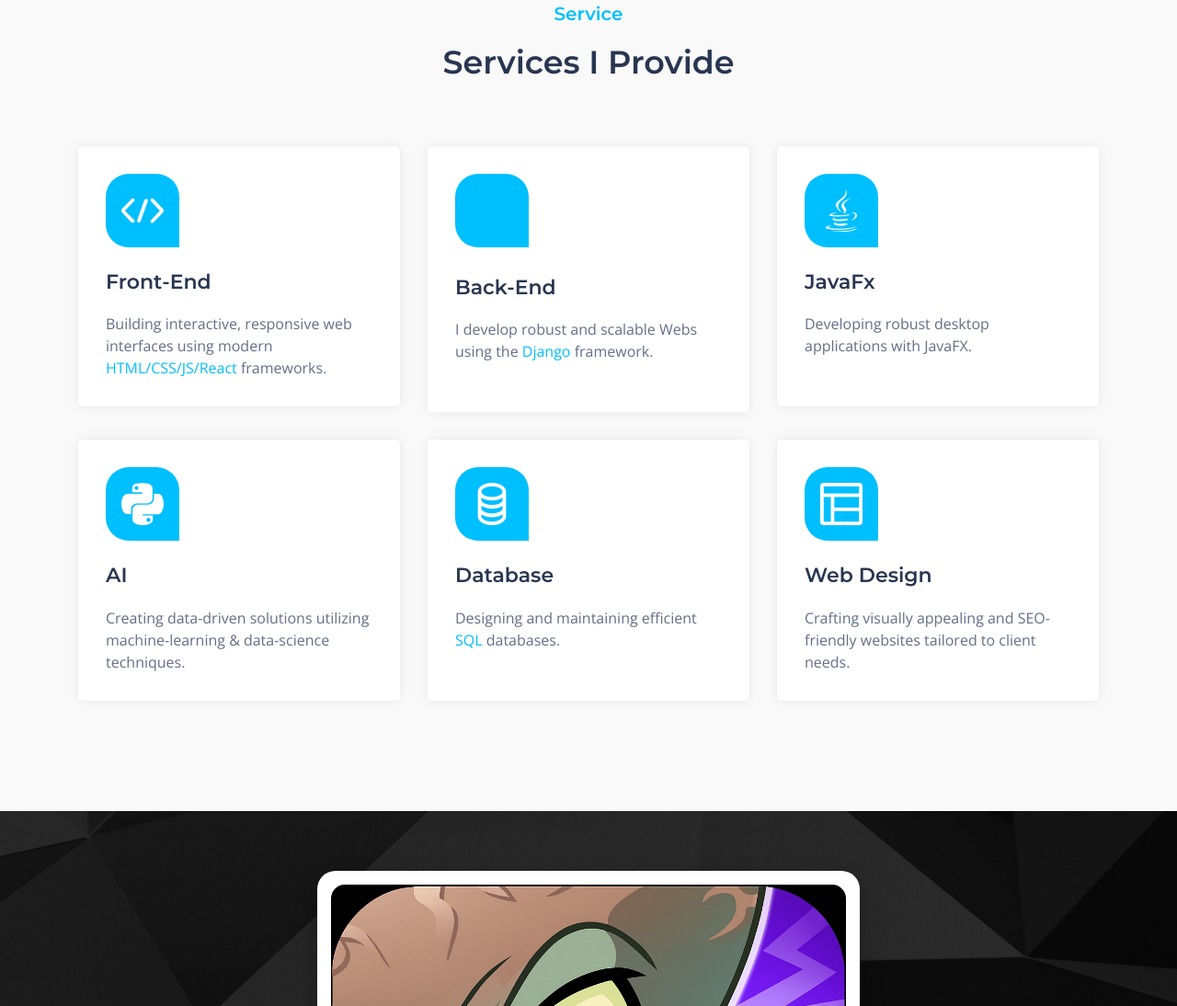
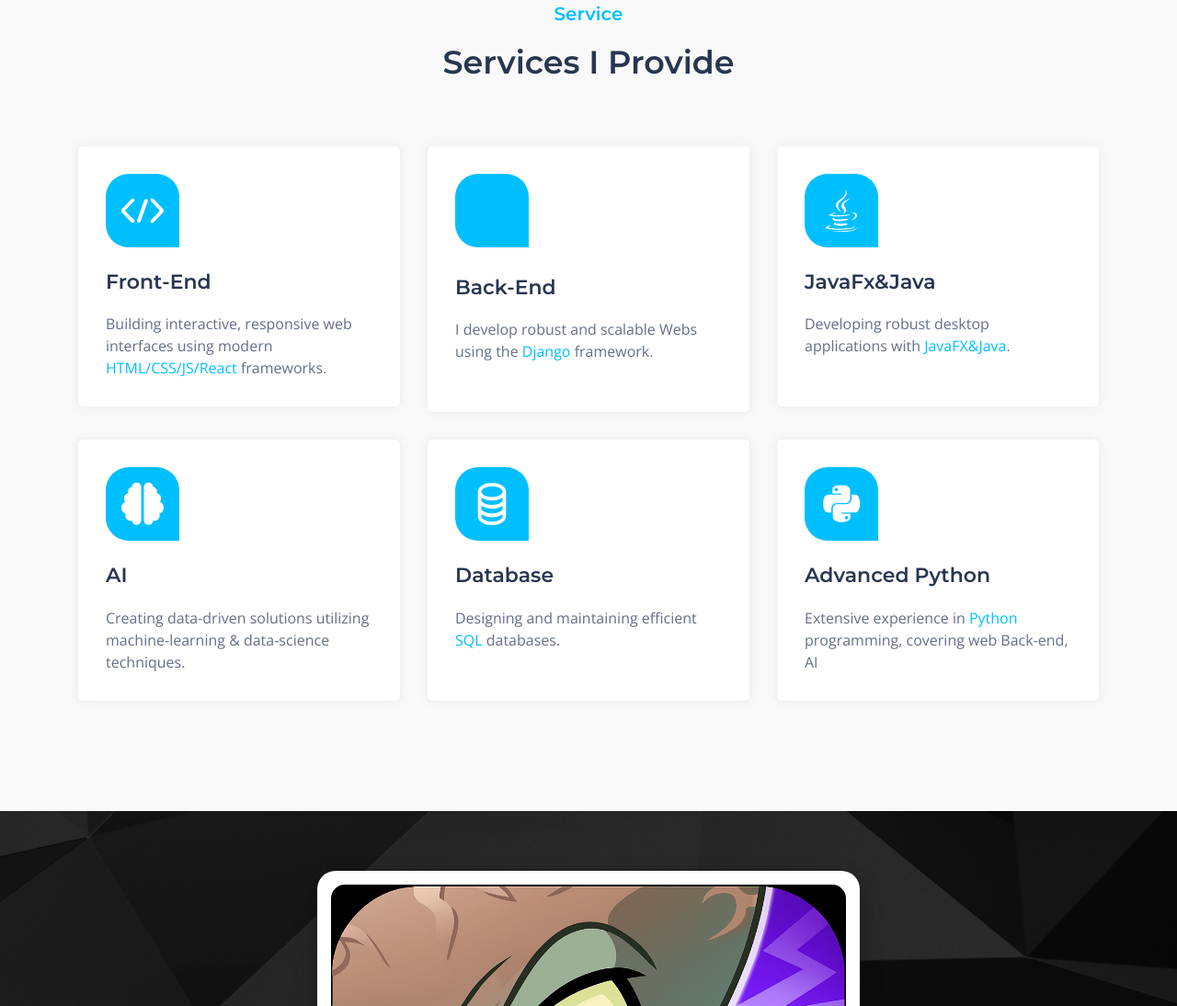
Before and after one commit to amirce73/amirce73.ir, a website: page index.html in a window 1280 px wide. Shown: the part 2350-3444 px from the top of the page at 92% size. Drawn offline with nearby package versions, Linux system fonts and the light colour scheme; a web font is replaced by a local one.

Commit message:
Update index.html

```diff
--- a/index.html
+++ b/index.html
@@ -21,6 +21,9 @@
 
     <!--====== Bootstrap CSS ======-->
     <link rel="stylesheet" href="assets/css/bootstrap.min.css">
+
+    <!-- fa_solid library font awesome -->
+    <link rel="stylesheet" href="https://cdnjs.cloudflare.com/ajax/libs/font-awesome/6.7.2/css/all.min.css">
 
     <link rel="stylesheet" href="https://cdn.jsdelivr.net/npm/simple-icons-font@v9/font/simple-icons.min.css">
 
@@ -474,8 +477,8 @@
                         <i class="lni lni-java"></i>
                     </div>
                     <div class="service_content">
-                        <h4 class="service_title"><a href="#">JavaFx</a></h4>
-                        <p>Developing robust desktop applications with JavaFX.</p>
+                        <h4 class="service_title"><a href="#">JavaFx&Java</a></h4>
+                        <p>Developing robust desktop applications with <span style="color:deepskyblue">JavaFX&Java</span>.</p>
                         <br>
                     </div>
                 </div> <!-- single service -->
@@ -483,7 +486,7 @@
             <div class="col-lg-4 col-sm-6">
                 <div class="single_service mt-30 wow fadeInUpBig" data-wow-duration="1.3s" data-wow-delay="0.8s">
                     <div class="service_icon">
-                        <i class="lni lni-python"></i>
+                        <i class="fa-solid fa-brain"></i>
                     </div>
                     <div class="service_content">
                         <h4 class="service_title"><a href="#">AI</a></h4>
@@ -505,13 +508,13 @@
                 </div> <!-- single service -->
             </div>
             <div class="col-lg-4 col-sm-6">
-                <div class="single_service mt-30 wow fadeInUpBig" data-wow-duration="1.3s" data-wow-delay="0.5s">
+                <div class="single_service mt-30 wow fadeInUpBig" data-wow-duration="1.3s" data-wow-delay="0.8s">
                     <div class="service_icon">
-                        <i class="lni lni-layout"></i>
+                        <i class="fa-brands fa-python"></i> <!-- Python icon -->
                     </div>
                     <div class="service_content">
-                        <h4 class="service_title"><a href="#">Web Design</a></h4>
-                        <p> Crafting visually appealing and SEO-friendly websites tailored to client needs.</p>
+                        <h4 class="service_title"><a href="#">Advanced Python</a></h4>
+                        <p>Extensive experience in <span style="color:deepskyblue">Python</span> programming, covering web Back-end, AI</p>
                     </div>
                 </div> <!-- single service -->
             </div>
```
